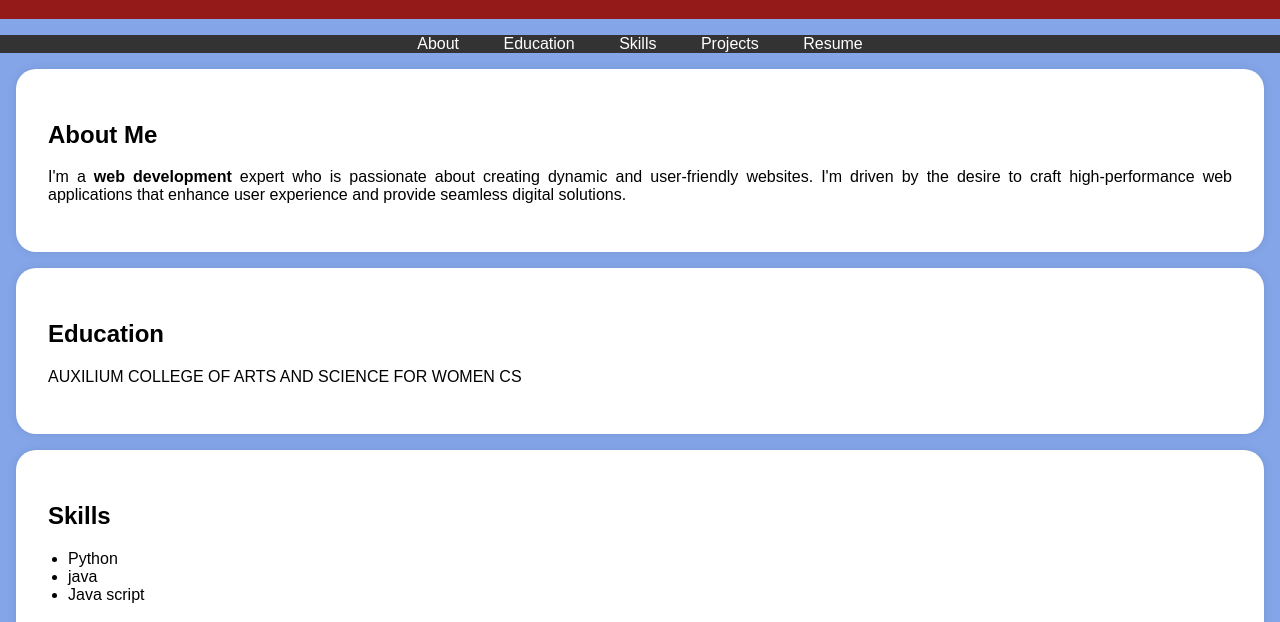
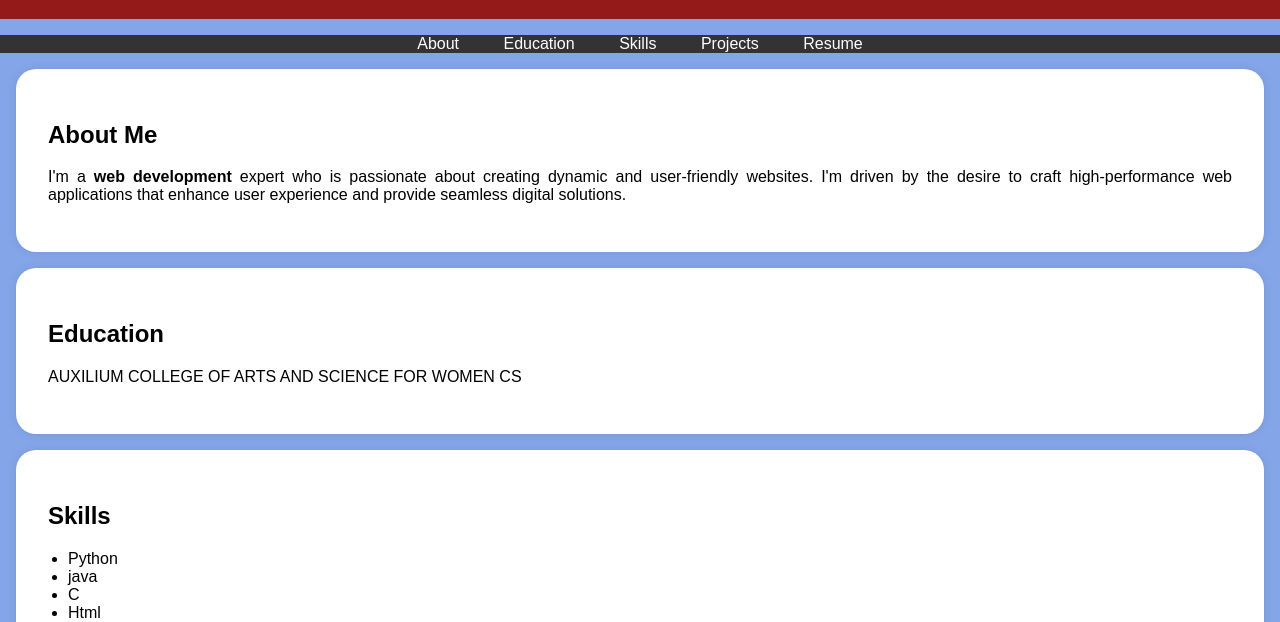
Before and after one commit to arthi38/digital-portfolio, a plain HTML site: page index.html in a window 1280 px wide. Shown: the part 178-800 px from the top of the page. Drawn offline with Linux system fonts and the light colour scheme.

Commit message:
Update index.html

```diff
--- a/index.html
+++ b/index.html
@@ -138,7 +138,8 @@
             <ul>
                 <li>Python</li>
                 <li>java</li>
-                <li>Java script</li>
+                <li>C</li>
+                <li>Html</li>
             </ul>
         </div>
     </section>
```
